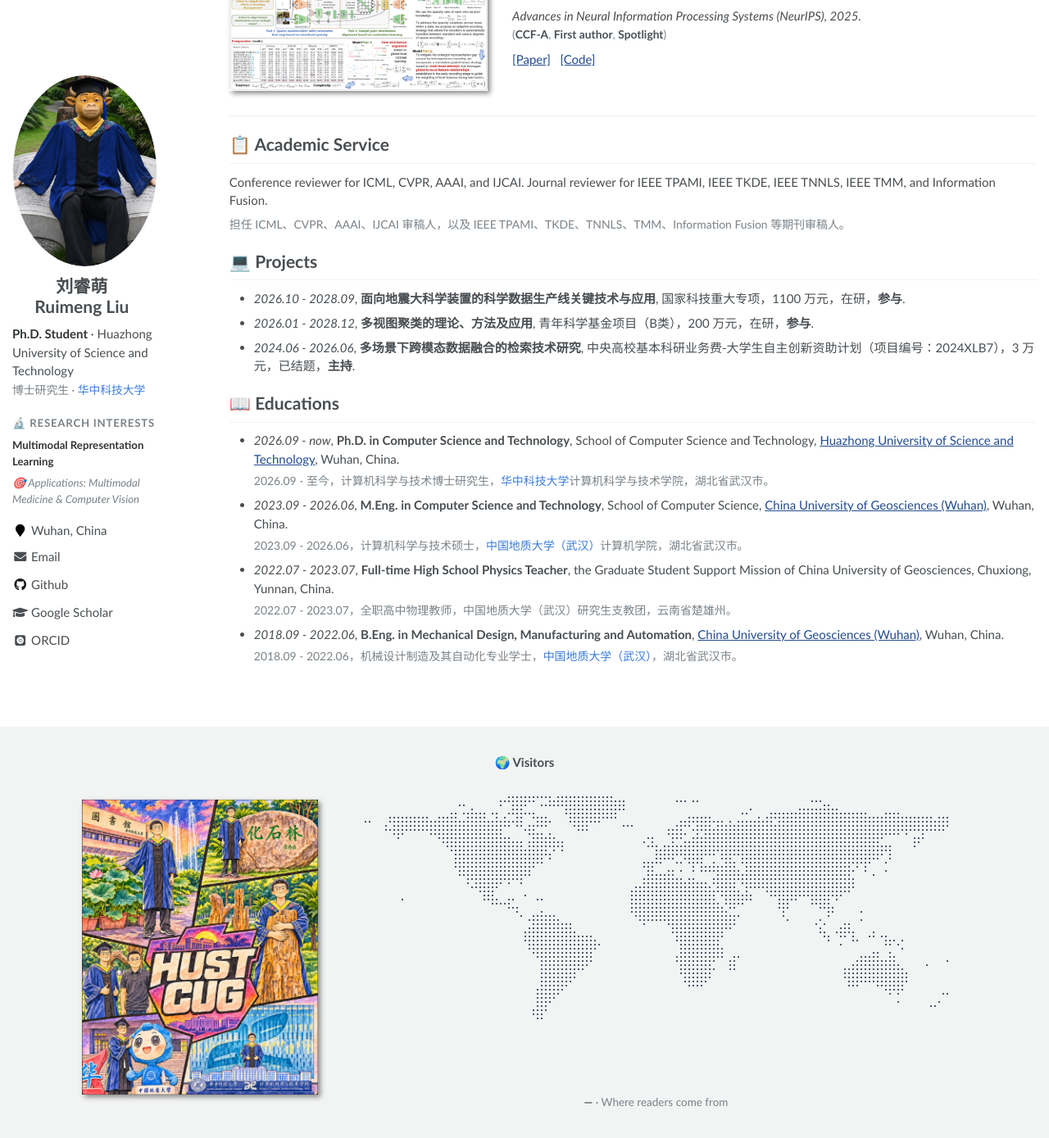
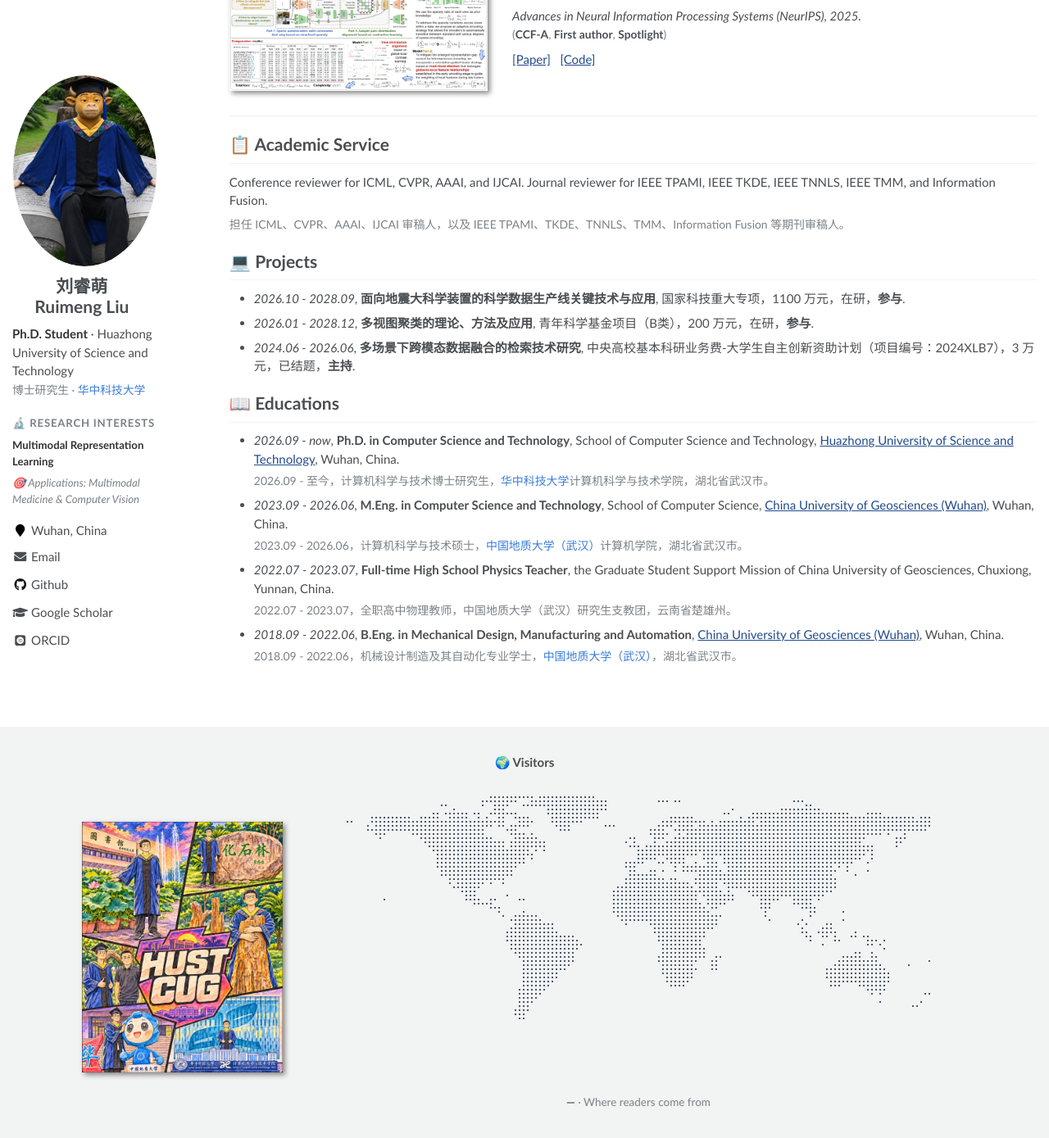
Before and after one commit to cleste-pome/cleste-pome.github.io, a Jekyll site: the page built from _pages/about.md, in a window 1280 px wide and 1400 px high, scrolled down 1167 px. Shown: the top 1389 px of the window at 82% size. Built offline with Jekyll 4.4.1, drawn with Linux system fonts in a browser that asks for light colours; some web fonts are replaced.

Commit message:
Visitors: poster at 85% size

```diff
--- a/_includes/head.html
+++ b/_includes/head.html
@@ -12,7 +12,7 @@
 
 
 
-<link rel="stylesheet" href="assets/css/main.css?v=28">
+<link rel="stylesheet" href="assets/css/main.css?v=29">
 
 <meta http-equiv="cleartype" content="on">
 <head>
--- a/_sass/_footer.scss
+++ b/_sass/_footer.scss
@@ -42,11 +42,11 @@
     margin-top: 1.2em;
   }
 
-  /* 海报宽 = 地图高度（720×360 的 4:5 图），地图本身尺寸不变，整体向右让位 */
+  /* 海报宽度为原来 288px 的 85%；地图本身尺寸不变，整体向右让位 */
   &__art {
     flex: 0 0 auto;
-    width: 288px;
-    max-width: 40%;
+    width: 245px;
+    max-width: 34%;
   }
 
   &__map {
```
